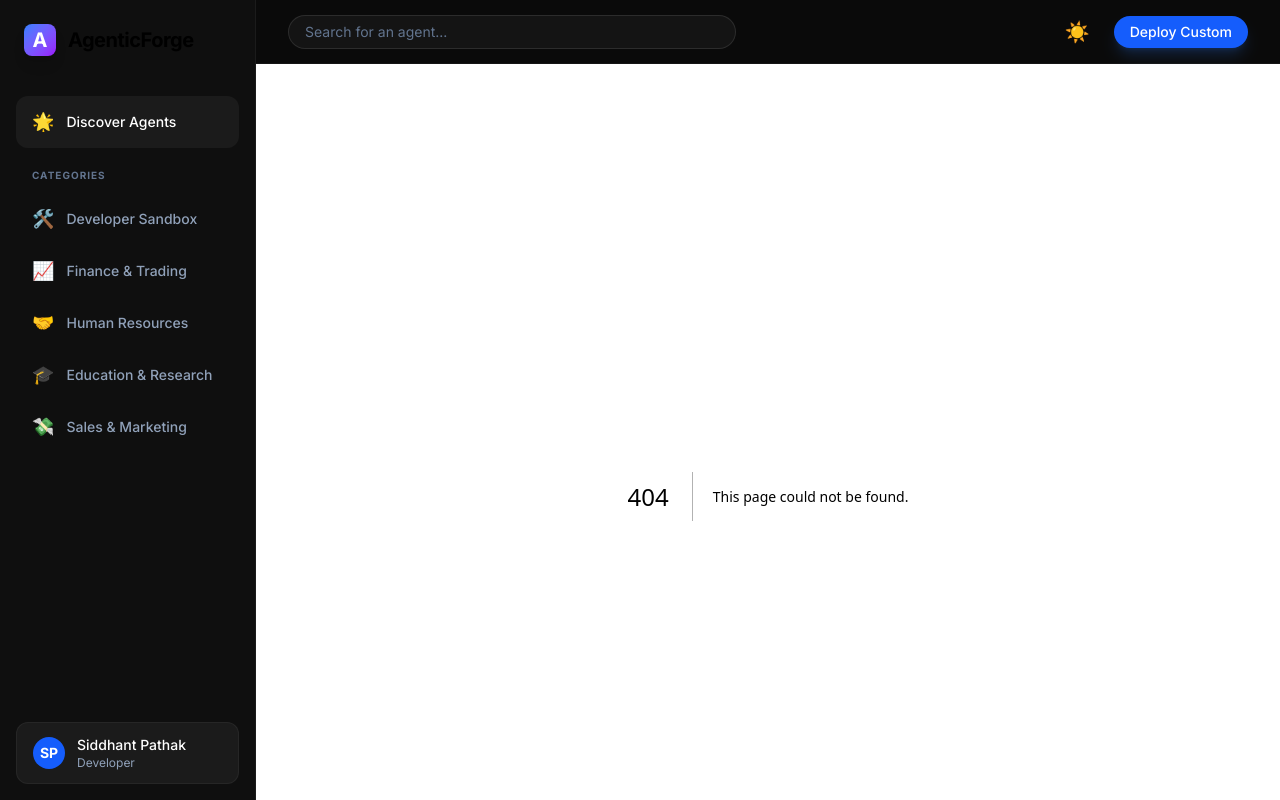
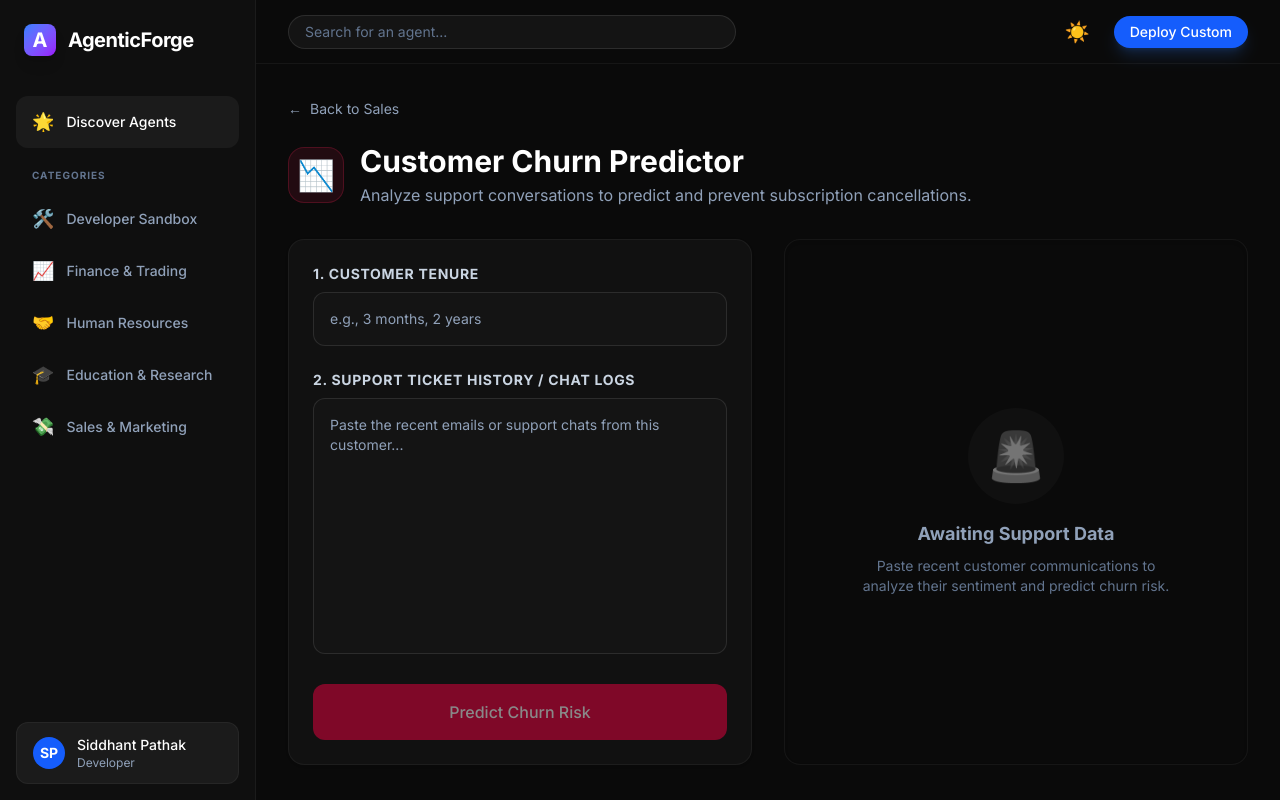
Before and after one commit to PathakSiddhant/AgenticForge, a Next.js app in the folder web-app/: page /sales/churn-predictor in a window 1280 px wide. Before the commit this address had no page. Built offline with nearby package versions, Linux system fonts and the light colour scheme.

Commit message:
feat(web-app): build churn analytics dashboard with risk alerts and retention strategies

```diff
--- /dev/null
+++ b/web-app/src/app/sales/churn-predictor/page.tsx
@@ -0,0 +1,188 @@
+"use client";
+import { useState } from "react";
+import Link from "next/link";
+
+interface ChurnData {
+  churn_risk: string;
+  sentiment_analysis: string;
+  key_frustrations: string[];
+  retention_strategy: string;
+}
+
+export default function ChurnPredictorDashboard() {
+  const [customerTenure, setCustomerTenure] = useState("");
+  const [customerHistory, setCustomerHistory] = useState("");
+  const [data, setData] = useState<ChurnData | null>(null);
+  const [loading, setLoading] = useState(false);
+  const [error, setError] = useState<string | null>(null);
+
+  const analyzeChurn = async (e: React.FormEvent) => {
+    e.preventDefault();
+    if (!customerHistory.trim() || !customerTenure.trim()) return;
+
+    setLoading(true);
+    setError(null);
+    setData(null);
+
+    try {
+      const res = await fetch("http://localhost:8000/api/sales/churn-predictor", {
+        method: "POST",
+        headers: { "Content-Type": "application/json" },
+        body: JSON.stringify({
+          customer_tenure: customerTenure,
+          customer_history: customerHistory
+        }),
+      });
+
+      const result = await res.json();
+      if (result.error) {
+        setError(result.error);
+      } else {
+        setData(result.prediction);
+      }
+    } catch (err) {
+      setError("AI Engine connection failed. Ensure your Python backend is running.");
+    }
+
+    setLoading(false);
+  };
+
+  const getRiskColor = (risk: string) => {
+    const r = risk.toLowerCase();
+    if (r.includes("high")) return "text-rose-600 bg-rose-50 border-rose-200 dark:text-rose-400 dark:bg-rose-500/10 dark:border-rose-500/20";
+    if (r.includes("medium")) return "text-amber-600 bg-amber-50 border-amber-200 dark:text-amber-400 dark:bg-amber-500/10 dark:border-amber-500/20";
+    return "text-emerald-600 bg-emerald-50 border-emerald-200 dark:text-emerald-400 dark:bg-emerald-500/10 dark:border-emerald-500/20";
+  };
+
+  return (
+    <div className="max-w-6xl mx-auto pb-12">
+      <div className="mb-8">
+        <Link href="/sales" className="inline-flex items-center gap-2 text-sm text-slate-500 dark:text-slate-400 hover:text-rose-600 dark:hover:text-rose-400 mb-6 transition-colors">
+          <span>←</span> Back to Sales
+        </Link>
+        <div className="flex items-center gap-4 mb-4">
+          <div className="w-14 h-14 rounded-2xl bg-rose-100 dark:bg-rose-500/10 flex items-center justify-center text-3xl border border-rose-200 dark:border-rose-500/20">
+            📉
+          </div>
+          <div>
+            <h1 className="text-3xl font-bold text-slate-900 dark:text-white">Customer Churn Predictor</h1>
+            <p className="text-slate-600 dark:text-slate-400 mt-1">Analyze support conversations to predict and prevent subscription cancellations.</p>
+          </div>
+        </div>
+      </div>
+
+      <div className="grid grid-cols-1 lg:grid-cols-2 gap-8">
+
+        {/* Left Column: Input Panel */}
+        <div className="bg-white dark:bg-[#111] border border-slate-200 dark:border-white/5 rounded-2xl p-6 shadow-sm h-fit">
+          <form onSubmit={analyzeChurn} className="space-y-6">
+
+            <div>
+              <label className="block text-sm font-bold text-slate-700 dark:text-slate-300 mb-2 uppercase tracking-wider">
+                1. Customer Tenure
+              </label>
+              <input
+                type="text"
+                value={customerTenure}
+                onChange={(e) => setCustomerTenure(e.target.value)}
+                placeholder="e.g., 3 months, 2 years"
+                className="w-full bg-slate-50 dark:bg-[#141414] border border-slate-200 dark:border-white/10 rounded-xl p-4 text-slate-900 dark:text-white placeholder-slate-400 focus:outline-none focus:border-rose-500/50 text-sm"
+                disabled={loading}
+              />
+            </div>
+
+            <div>
+              <label className="block text-sm font-bold text-slate-700 dark:text-slate-300 mb-2 uppercase tracking-wider">
+                2. Support Ticket History / Chat Logs
+              </label>
+              <textarea
+                value={customerHistory}
+                onChange={(e) => setCustomerHistory(e.target.value)}
+                placeholder="Paste the recent emails or support chats from this customer..."
+                className="w-full h-64 bg-slate-50 dark:bg-[#141414] border border-slate-200 dark:border-white/10 rounded-xl p-4 text-slate-900 dark:text-white placeholder-slate-400 focus:outline-none focus:border-rose-500/50 resize-none text-sm"
+                disabled={loading}
+              />
+            </div>
+
+            <button
+              type="submit"
+              disabled={loading || !customerHistory.trim() || !customerTenure.trim()}
+              className="w-full bg-rose-600 hover:bg-rose-500 text-white py-4 rounded-xl font-medium transition-colors disabled:opacity-50 flex justify-center items-center gap-2"
+            >
+              {loading ? (
+                <><div className="w-5 h-5 border-2 border-white border-t-transparent rounded-full animate-spin"></div> Analyzing Risk...</>
+              ) : (
+                "Predict Churn Risk"
+              )}
+            </button>
+          </form>
+
+          {error && (
+            <div className="mt-4 p-4 bg-red-50 dark:bg-red-500/10 border border-red-200 dark:border-red-500/20 rounded-xl text-sm text-red-600 dark:text-red-400">
+              {error}
+            </div>
+          )}
+        </div>
+
+        {/* Right Column: Analytics Dashboard */}
+        <div className="bg-slate-50 dark:bg-[#0a0a0a] border border-slate-200 dark:border-white/5 rounded-2xl p-6 shadow-inner flex flex-col relative overflow-hidden min-h-125">
+          {data ? (
+            <div className="space-y-6 animate-in fade-in slide-in-from-right-4 duration-500 z-10 relative">
+
+              {/* Risk Alert Box */}
+              <div className={`p-6 rounded-xl border flex flex-col items-center justify-center text-center shadow-sm ${getRiskColor(data.churn_risk)}`}>
+                <span className="text-xs font-bold uppercase tracking-widest opacity-70 mb-2">Predicted Churn Risk</span>
+                <div className="text-5xl font-black uppercase tracking-tight">{data.churn_risk}</div>
+              </div>
+
+              {/* Sentiment Analysis */}
+              <div className="bg-white dark:bg-[#111] border border-slate-200 dark:border-white/5 p-5 rounded-xl shadow-sm">
+                <h3 className="text-sm font-bold text-slate-900 dark:text-white mb-2 flex items-center gap-2">
+                  <span>🧠</span> Customer Sentiment
+                </h3>
+                <p className="text-sm text-slate-700 dark:text-slate-300 leading-relaxed italic">
+                  &quot;{data.sentiment_analysis}&quot;
+                </p>
+              </div>
+
+              {/* Key Frustrations */}
+              <div>
+                <h3 className="text-sm font-bold text-slate-900 dark:text-white mb-3 flex items-center gap-2">
+                  <span>⚠️</span> Key Frustrations
+                </h3>
+                <ul className="space-y-2">
+                  {data.key_frustrations.map((pain, i) => (
+                    <li key={i} className="bg-white dark:bg-[#1a1a1a] border border-slate-200 dark:border-white/5 p-3 rounded-lg shadow-sm text-sm text-slate-700 dark:text-slate-300 flex items-start gap-3 border-l-4 hover:-translate-y-0.5 transition-transform" style={{ borderLeftColor: '#f43f5e' }}>
+                      <span className="font-bold text-rose-500 opacity-50 mt-0.5">{i+1}.</span>
+                      <span className="leading-relaxed">{pain}</span>
+                    </li>
+                  ))}
+                </ul>
+              </div>
+
+              {/* Retention Strategy */}
+              <div className="bg-blue-50/50 dark:bg-blue-900/10 border border-blue-100 dark:border-blue-500/20 rounded-xl p-5 mt-4">
+                <h4 className="text-blue-800 dark:text-blue-400 font-bold text-sm mb-2 flex items-center gap-2">
+                  <span>🛡️</span> Recommended Retention Strategy
+                </h4>
+                <p className="text-sm text-slate-700 dark:text-slate-300 leading-relaxed">
+                  {data.retention_strategy}
+                </p>
+              </div>
+
+            </div>
+          ) : (
+            <div className="absolute inset-0 flex flex-col items-center justify-center text-center p-10 z-0">
+              <div className="w-24 h-24 mb-4 rounded-full bg-slate-100 dark:bg-white/5 flex items-center justify-center text-5xl grayscale opacity-50">
+                🚨
+              </div>
+              <h3 className="text-lg font-bold text-slate-500 dark:text-slate-400">Awaiting Support Data</h3>
+              <p className="text-slate-400 dark:text-slate-500 text-sm max-w-xs mt-2">Paste recent customer communications to analyze their sentiment and predict churn risk.</p>
+            </div>
+          )}
+        </div>
+
+      </div>
+    </div>
+  );
+}
```
